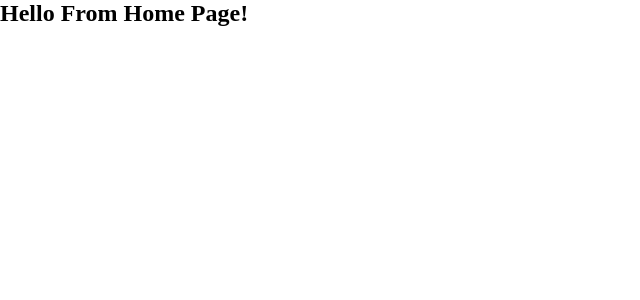
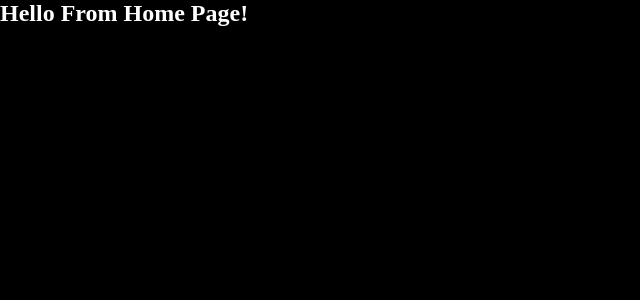
Before and after one commit to raihan2bd/filmwise, a React (Vite) app in the folder front-end/: page / in a window 1280 px wide. Shown: the top 300 px of the page, without its empty margins (0-640 px from the left). Built offline with nearby package versions, Linux system fonts and the light colour scheme.

Commit message:
Add css default variables in index.css

```diff
--- a/front-end/src/index.css
+++ b/front-end/src/index.css
@@ -1,3 +1,22 @@
+:root {
+  --bg-black: rgb(0, 0, 0);
+
+  --bg-dark: rgb(18, 18, 18);
+  --bg-dark-1: rgb(26, 26, 26);
+  --bg-dark-2: rgb(26, 26, 26);
+  --bg-dark-3: rgb(37, 37, 37);
+  --bg-dark-4: rgba(255, 255, 255, 0.08);
+
+  --bg-white: rgb(255, 255, 255);
+  --color-white: rgb(255, 255, 255);
+
+  --color-dark: rgb(18, 18, 18);
+
+  --color-orange: rgb(245, 197, 24);
+
+  --color-light-blue: rgb(60, 161, 192);
+}
+
 * {
   padding: 0;
   margin: 0;
@@ -7,6 +26,8 @@
 html, body {
   padding: 0;
   margin: 0;
+  background: var(--bg-black);
+  color: var(--color-white);
 }
 
 a {
```
